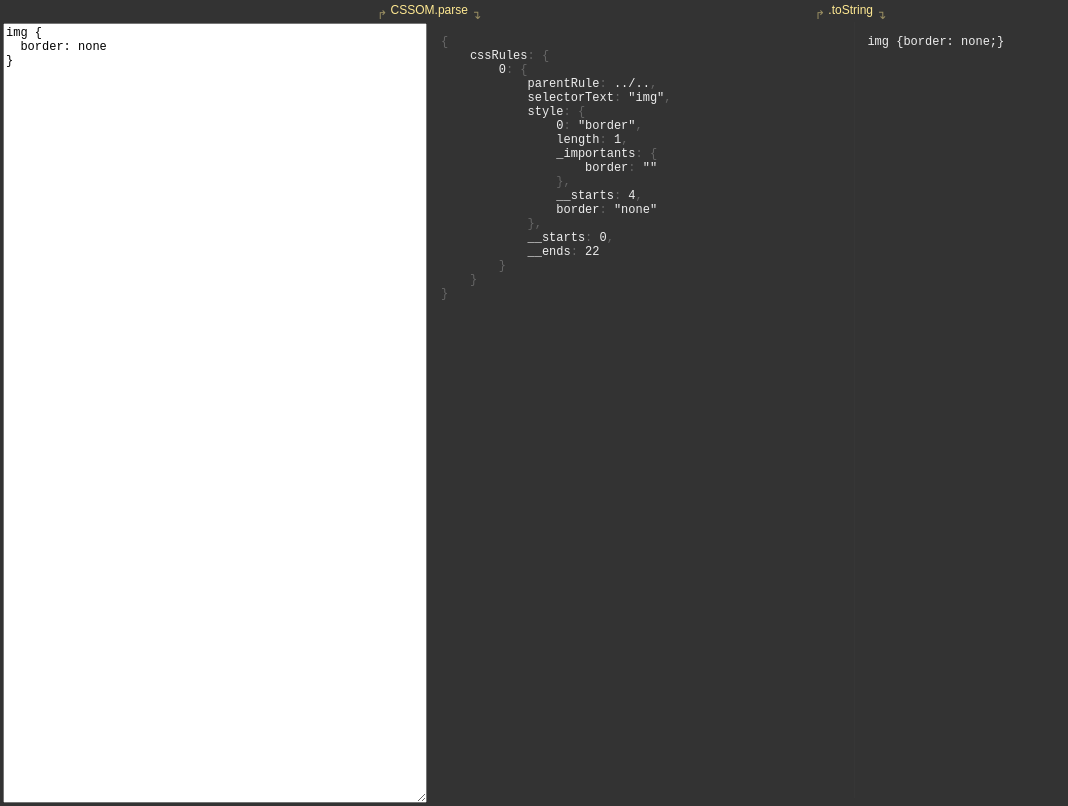
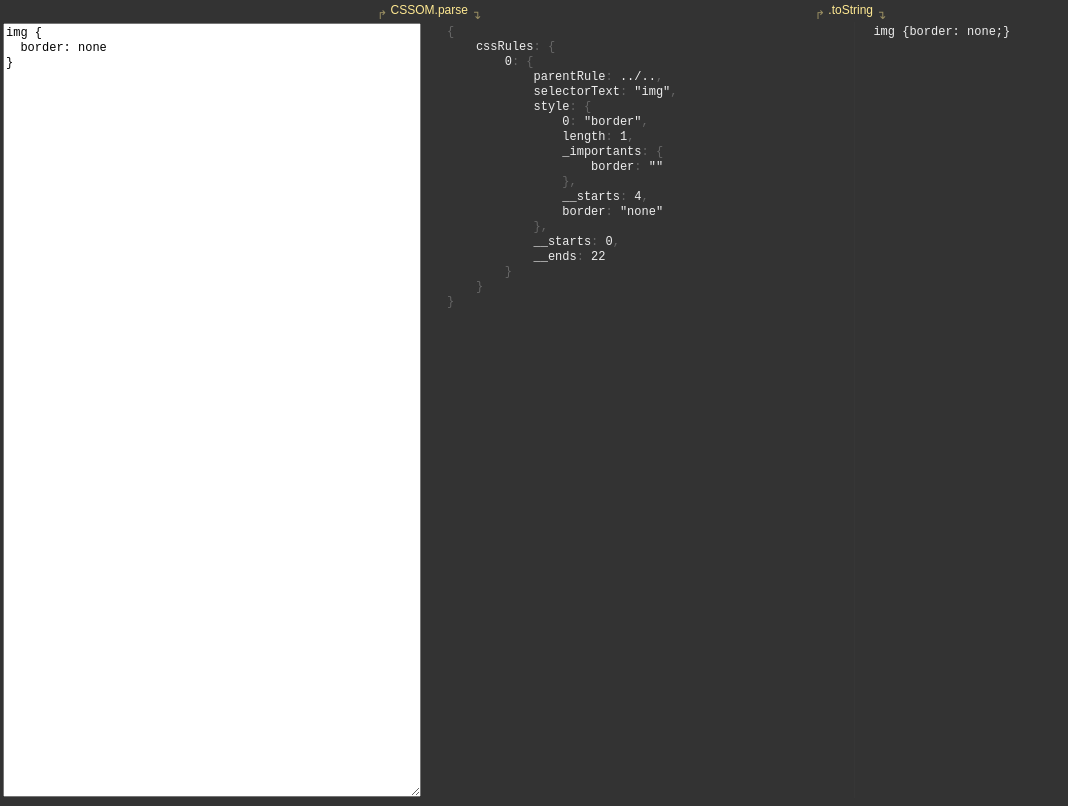
Before and after one commit to NV/CSSOM, a website with bundled scripts: page docs/parse.html in a window 1280 px wide. Shown: the whole page, without its empty margins (0-1068 px from the left). Built offline with nearby package versions, Linux system fonts and the light colour scheme.

Commit message:
Vertically match text in the textarea and pre elements
Also, remove `-webkit-box-sizing` since the latest Safari and Chrome
support `box-sizing`.

```diff
--- a/docs/parse.css
+++ b/docs/parse.css
@@ -7,7 +7,6 @@ html, body {
 }
 body {
 	padding-bottom: 1.7em;
-	-webkit-box-sizing: border-box;
 	-moz-box-sizing: border-box;
 	box-sizing: border-box;
 }
@@ -22,6 +21,11 @@ td {
 h1 {
 	font: normal 1em sans-serif;
 	display: inline;
+}
+pre {
+	margin-top: 0;
+	padding: 2px .5em;
+	font: 12px/15px monospace;
 }
 #labels {
 	color: #FFE992;
@@ -59,8 +63,11 @@ h1 {
 .style-cell textarea {
 	width: 99%;
 	height: 100%;
-	font: 12px monospace;
+	font: 12px/15px monospace;
 	white-space: pre-wrap;
+	padding: 2px;
+	box-sizing: border-box;
+	-moz-box-sizing: border-box;
 }
 .serialized-cell {
 	border-left: 1px solid #363636;
```
